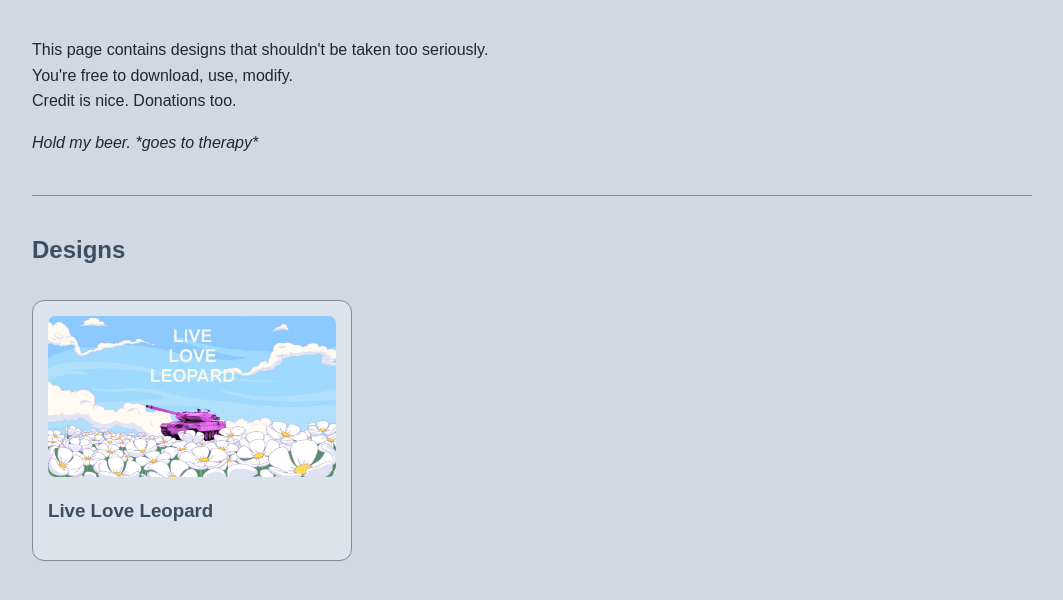
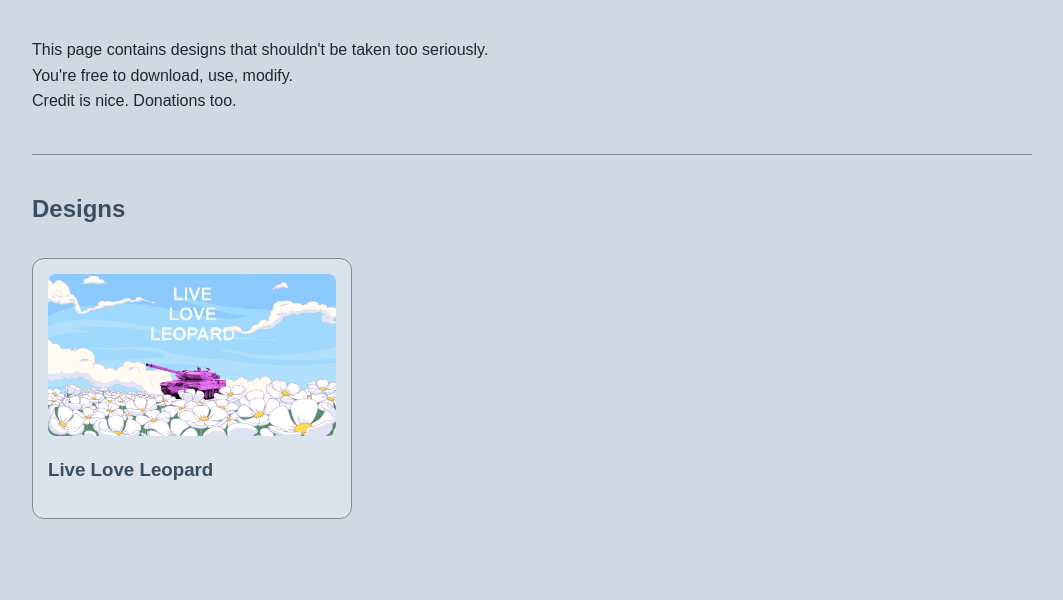
Before and after one commit to bledzer/deadinsidedesigns, an Astro site: page / in a window 1280 px wide. Shown: the part 144-744 px from the top of the page, without its empty margins (108-1171 px from the left). Built offline with nearby package versions, Linux system fonts and the light colour scheme; Astro itself is replaced by a stand-in of ours.

```diff
--- a/src/pages/index.astro
+++ b/src/pages/index.astro
@@ -157,9 +157,7 @@
 					Credit is nice. Donations too.
 				</p>
 
-				<p>
-					<i>Hold my beer. *goes to therapy*</i>
-				</p>
+
 
 			</section>
 
```
